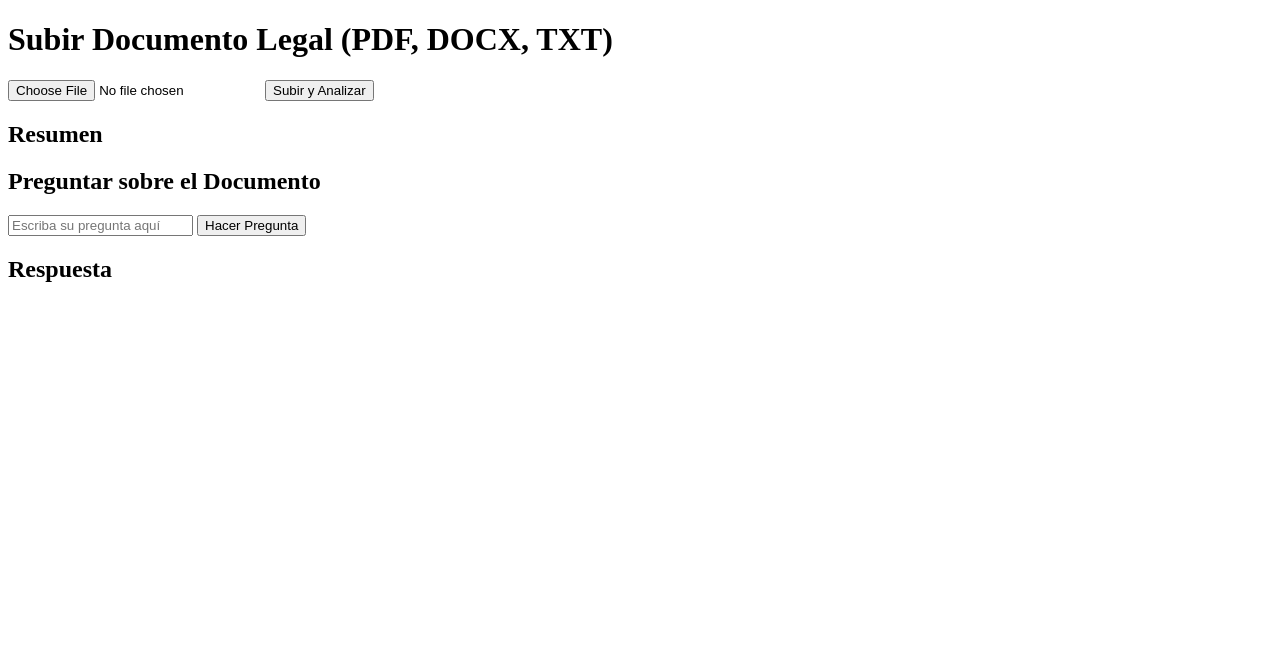
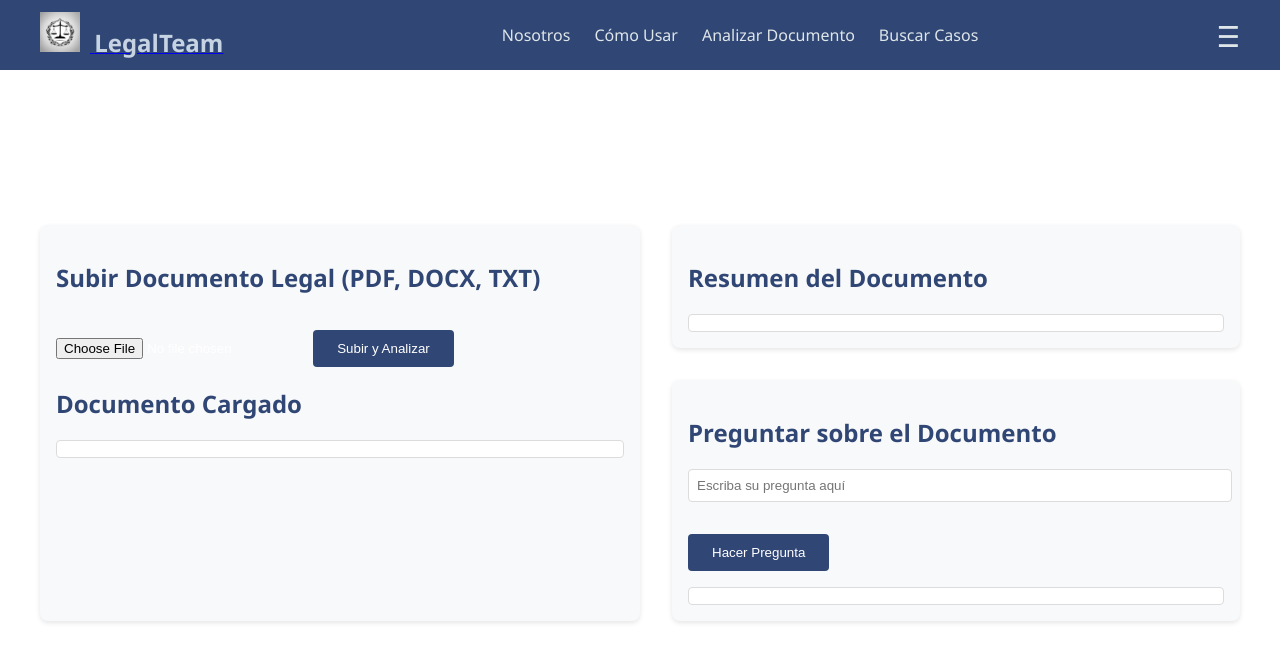
Before and after one commit to sarenasr/LegalTeam, a Django app: page /DocAnalysis/ in a window 1280 px wide. Shown: the top 662 px of the page. Run offline with Django 5.2, Linux system fonts and the light colour scheme.

Commit message:
Visuales Doc Analisis

```diff
--- a/DocAnalysis/views.py
+++ b/DocAnalysis/views.py
@@ -33,8 +33,8 @@ def analyze_document(request):
                 document_text = docx2txt.process(temporary_file_path)
             elif uploaded_file.content_type == 'application/pdf':
                 # PDF file using PyPDF2
+                document_text = ""
                 reader = PdfReader(temporary_file_path)
-                document_text = ""
                 for page in reader.pages:
                     text = page.extract_text()
                     if text:
@@ -50,9 +50,12 @@ def analyze_document(request):
             # Remove the temporary file
             os.remove(temporary_file_path)
 
+            if not document_text:
+                return JsonResponse({"error": "No se pudo extraer texto del documento."}, status=400)
+
             # Summarize the document using the updated OpenAI API method
             summary = summarize_with_openai(document_text)
-            return JsonResponse({"summary": summary})
+            return JsonResponse({"document_text": document_text, "summary": summary})
 
         except Exception as e:
             # Clean up temporary file in case of error
--- a/LegalTeam/settings.py
+++ b/LegalTeam/settings.py
@@ -132,4 +132,4 @@ STATICFILES_DIRS = [
 DEFAULT_AUTO_FIELD = 'django.db.models.BigAutoField'
 
 # REMEMBER NEVER PUSH THE KEY
-# OPENAI_API_KEY = 'your_openai_api_key_here'
+OPENAI_API_KEY = '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'
--- a/static/css/style.css
+++ b/static/css/style.css
@@ -195,39 +195,107 @@ body {
     font-size: 1rem;
 }
 
-/* Document Analysis Container */
-.doc-analysis-container {
-    display: grid;
-    grid-template-columns: 1fr 1fr;
+/* Layout for Analysis Section */
+.analysis-container {
+    display: flex;
     gap: 2rem;
     max-width: 1200px;
-    margin: 0 auto;
-    padding: 2rem;
+    margin: 2rem auto;
+    padding: 1rem;
+    background-color: #ffffff;
 }
 
-/* Document Container */
-.doc-container {
-    background-color: #ffffff;
+/* Left Section Styles */
+.left-section {
+    flex: 1;
+    background-color: #f8f9fa;
+    padding: 1rem;
     border-radius: 8px;
     box-shadow: 0 2px 5px rgba(0, 0, 0, 0.1);
     overflow-y: auto;
-    padding: 1.5rem;
-    height: 80vh;
+    max-height: 80vh;
 }
 
-/* Summary and QA Containers */
-.summary-qa-container {
+/* Document Text Styles */
+.document-text {
+    white-space: pre-wrap;
+    max-height: 60vh;
+    overflow-y: auto;
+    padding: 0.5rem;
+    background-color: #ffffff;
+    border-radius: 4px;
+    border: 1px solid #dcdcdc;
+}
+
+/* Right Section Styles */
+.right-section {
+    flex: 1;
     display: flex;
     flex-direction: column;
     gap: 2rem;
 }
 
-/* Summary and QA Individual Boxes */
-.summary-container, .qa-container {
-    background-color: #f0f4fa;
+/* Summary Container Styles */
+.summary-container,
+.qa-container {
+    background-color: #f8f9fa;
+    padding: 1rem;
     border-radius: 8px;
     box-shadow: 0 2px 5px rgba(0, 0, 0, 0.1);
-    padding: 1.5rem;
-    height: 40vh;
+}
+
+/* Summary Text and Answer Text Styles */
+.summary-text,
+.answer-text {
+    white-space: pre-wrap;
+    background-color: #ffffff;
+    padding: 0.5rem;
+    border-radius: 4px;
+    border: 1px solid #dcdcdc;
+    margin-top: 1rem;
+    max-height: 30vh;
     overflow-y: auto;
 }
+
+/* Q&A Styles */
+.qa-container input[type="text"] {
+    width: calc(100% - 10px);
+    padding: 0.5rem;
+    border-radius: 4px;
+    border: 1px solid #dcdcdc;
+    margin-bottom: 1rem;
+}
+
+/* Botón para subir archivo */
+.upload-button {
+    background-color: #304674;
+    color: #ffffff;
+    text-decoration: none;
+    padding: 0.7rem 1.5rem;
+    border-radius: 4px;
+    border: none;
+    cursor: pointer;
+    transition: background-color 0.3s;
+    margin-top: 1rem;
+}
+
+.upload-button:hover {
+    background-color: #007bbf;
+}
+
+/* Botón para hacer pregunta */
+.qa-button {
+    background-color: #304674;
+    color: #ffffff;
+    text-decoration: none;
+    padding: 0.7rem 1.5rem;
+    border-radius: 4px;
+    border: none;
+    cursor: pointer;
+    transition: background-color 0.3s;
+    margin-top: 1rem;
+}
+
+.qa-button:hover {
+    background-color: #007bbf;
+}
--- a/templates/doc_analysis/analyze.html
+++ b/templates/doc_analysis/analyze.html
@@ -1,24 +1,39 @@
-<!DOCTYPE html>
-<html lang="es">
-<head>
-    <meta charset="UTF-8">
-    <meta name="viewport" content="width=device-width, initial-scale=1.0">
-    <title>Análisis de Documentos</title>
-</head>
-<body>
-    <h1>Subir Documento Legal (PDF, DOCX, TXT)</h1>
+{% extends "base.html" %}
+
+{% block title %}Análisis de Documentos - LegalTeam{% endblock %}
+
+{% block content %}
+<div class="analysis-container">
+    <!-- Left Section for Document Upload and View -->
+    <div class="left-section">
+        <h2 style="color: #304674">Subir Documento Legal (PDF, DOCX, TXT)</h2>
         <form id="uploadForm" enctype="multipart/form-data">
             <input type="file" id="document" name="document" accept=".pdf,.docx,.txt">
-        <button type="button" onclick="uploadDocument()">Subir y Analizar</button>
+            <button type="button" onclick="uploadDocument()" class="upload-button">Subir y Analizar</button>
         </form>
-    <h2>Resumen</h2>
-    <div id="summary"></div>
+        <div id="uploadedDocument" class="document-container">
+            <h2 style="color: #304674">Documento Cargado</h2>
+            <div id="documentText" class="document-text" style="color: black;"></div>
+        </div>
+    </div>
 
-    <h2>Preguntar sobre el Documento</h2>
+    <!-- Right Section for Summary and Q&A -->
+    <div class="right-section">
+        <!-- Summary Container -->
+        <div class="summary-container">
+            <h2 style="color: #304674">Resumen del Documento</h2>
+            <div id="summary" class="summary-text" style="color: black;"></div>
+        </div>
+
+        <!-- Q&A Container -->
+        <div class="qa-container">
+            <h2 style="color: #304674">Preguntar sobre el Documento</h2>
             <input type="text" id="userQuestion" placeholder="Escriba su pregunta aquí">
-    <button type="button" onclick="askQuestion()">Hacer Pregunta</button>
-    <h2>Respuesta</h2>
-    <div id="answer"></div>
+            <button type="button" onclick="askQuestion()" class="qa-button">Hacer Pregunta</button>
+            <div id="answer" class="answer-text" style="color: black;"></div>
+        </div>
+    </div>
+</div>
 
 <script>
     let extractedDocumentText = '';  // Store the extracted document text
@@ -48,8 +63,9 @@
             if (data.error) {
                 alert(data.error);
             } else {
-                    document.getElementById('summary').innerText = data.summary;
-                    extractedDocumentText = data.summary;  // Store the extracted text for Q&A
+                document.getElementById('documentText').innerText = data.document_text;  // Mostrar el texto del documento cargado
+                document.getElementById('summary').innerText = data.summary;  // Mostrar el resumen
+                extractedDocumentText = data.document_text;  // Guardar el texto extraído para preguntas
             }
         })
         .catch(error => {
@@ -70,9 +86,6 @@
             document_text: extractedDocumentText,
             question: question
         };
-
-            // Log the data being sent to confirm the payload
-            console.log("Data being sent for Q&A:", requestData);
 
         fetch('/DocAnalysis/ask/', {
             method: 'POST',
@@ -100,5 +113,4 @@
         });
     }
 </script>
-</body>
-</html>
+{% endblock %}
```
Lines whose indentation alone changed are shown as unchanged.
